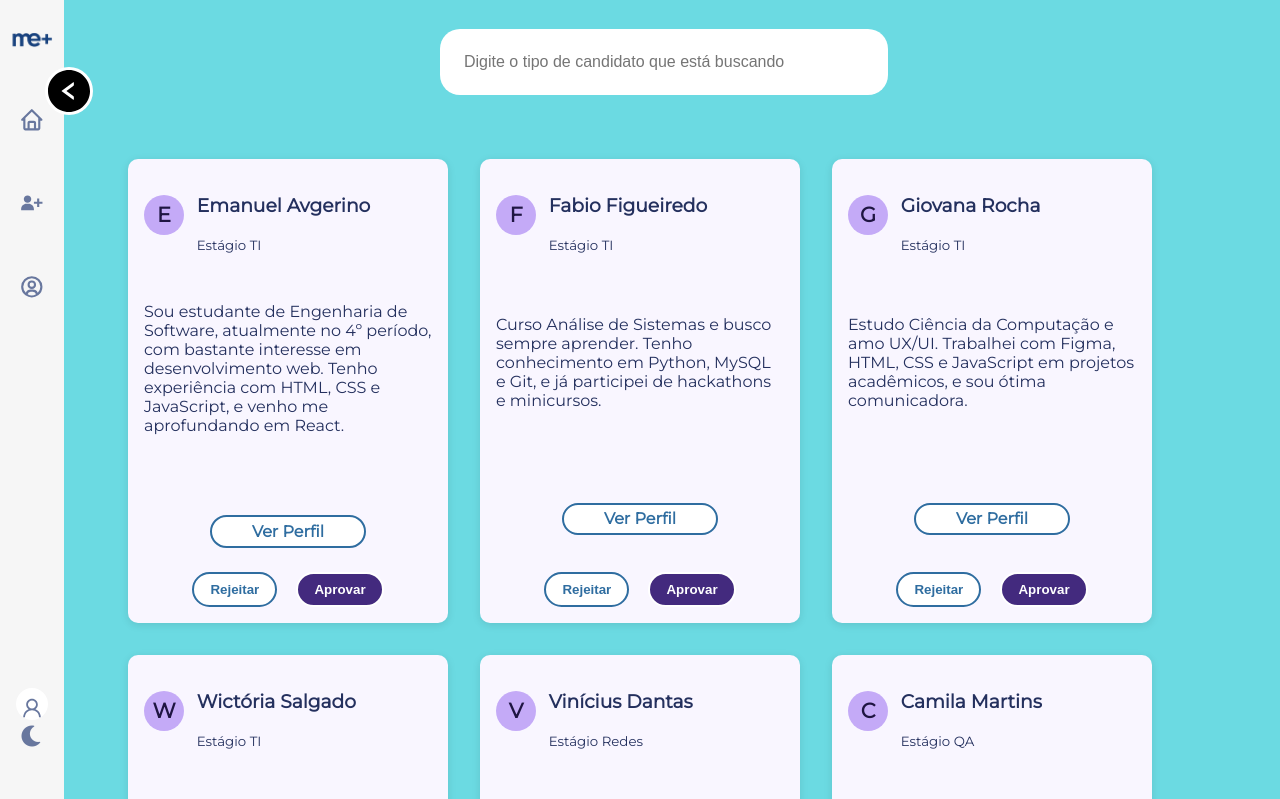
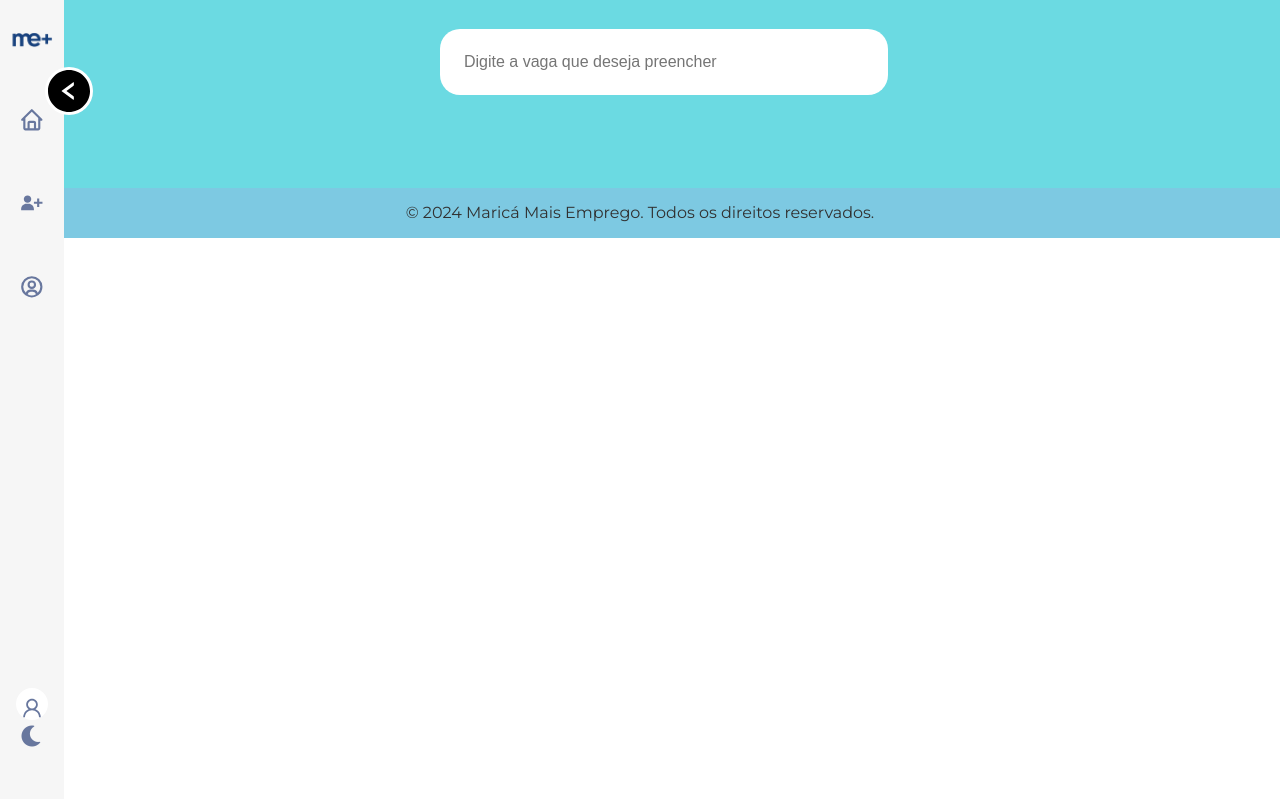
Before and after one commit to pfFabio/marica-emprego_3periodo, a React (Create React App) app: page /feedempresa in a window 1280 px wide. Shown: the top 799 px of the page. Built offline with nearby package versions, Linux system fonts and the light colour scheme.

Commit message:
atualizando o feed empresa

```diff
--- a/src/components/FeedEmpresa.jsx
+++ b/src/components/FeedEmpresa.jsx
@@ -137,9 +137,44 @@ const BotaoRejeitar = styled.button`
 `
 
 
+const ModalOverlay = styled.div`
+    position: fixed;
+    top: 0; left: 0; right: 0; bottom: 0;
+    background: rgba(0,0,0,0.4);
+    display: flex;
+    align-items: center;
+    justify-content: center;
+    z-index: 1000;
+`;
+
+const ModalCard = styled.div`
+    background: #fff;
+    border-radius: 12px;
+    padding: 2rem;
+    min-width: 320px;
+    max-width: 90vw;
+    box-shadow: 0 4px 24px rgba(0,0,0,0.18);
+    display: flex;
+    flex-direction: column;
+    gap: 1.2rem;
+`;
+
+const ModalClose = styled.button`
+    align-self: flex-end;
+    background: none;
+    border: none;
+    font-size: 1.5rem;
+    color: #432a7e;
+    cursor: pointer;
+`;
+
+
+
 
 function FeedEmpresa(){
     const[candidatos, setCandidatos] = useState([])
+    const[busca, setBusca] = useState("");
+    const[modalCandidato, setModalCandidato] = useState(null);
 
     useEffect(() =>{
         fetch('/candidatos.json')
@@ -147,27 +182,33 @@ function FeedEmpresa(){
             .then(data => setCandidatos(data))
     }, []);
 
+    const candidatosFiltrados = candidatos.filter(candidato =>
+        Array.isArray(candidato.vagas) &&
+        candidato.vagas.some(vaga => vaga.toLowerCase().includes(busca.toLowerCase()))
+    );
+
     return(
         <Body>
 
             <ConteudoPrincipal>
                 <CaixaPesquisa>
-                    <Input type="text" placeholder="Digite o tipo de candidato que está buscando"/>
+                    <Input id="BuscaVaga" type="text" placeholder="Digite a vaga que deseja preencher"
+                        value={busca}
+                        onChange={e => setBusca(e.target.value)}/>
                 </CaixaPesquisa>
 
                 <ContainerCartoes>
-                    {candidatos.map(candidato =>(
-
+                    {candidatosFiltrados.map(candidato =>(
                         <Cartao key = {candidato.id}>
                             <CabecalhoCartao>
                                 <Avatar>{candidato.avatar}</Avatar>
                                 <div>
                                     <h3>{candidato.nome}</h3>
-                                <small>{candidato.vaga}</small>
+                                    <small>{candidato.vagas}</small>
                                 </div>
                             </CabecalhoCartao>
                             <p>{candidato.descricao}</p>
-                        <BotaoLink href="#" >Ver Perfil</BotaoLink>
+                            <BotaoLink onClick={e => {e.preventDefault(); setModalCandidato(candidato);}} >Ver Perfil</BotaoLink>
                             <BotoesCartao>
                                 <BotaoRejeitar>Rejeitar</BotaoRejeitar>
                                 <BotaoAprovar>Aprovar</BotaoAprovar>
@@ -176,6 +217,25 @@ function FeedEmpresa(){
                     ))}
                 </ContainerCartoes>
 
+                {modalCandidato && (
+                    <ModalOverlay onClick={() => setModalCandidato(null)}>
+                        <ModalCard onClick={e => e.stopPropagation()}>
+                            <ModalClose onClick={() => setModalCandidato(null)} title="Fechar">&times;</ModalClose>
+                            <CabecalhoCartao>
+                                <Avatar>{modalCandidato.avatar}</Avatar>
+                                <div>
+                                    <h3>{modalCandidato.nome}</h3>
+                                    <small>{Array.isArray(modalCandidato.vagas) ? modalCandidato.vagas.join(", ") : modalCandidato.vagas}</small>
+                                </div>
+                            </CabecalhoCartao>
+                            <p><strong>Descrição:</strong> {modalCandidato.descricao}</p>
+                            <p><strong>Competências:</strong> {modalCandidato.competencias && modalCandidato.competencias.join(", ")}</p>
+                            <p><strong>Telefone:</strong> {modalCandidato.telefone}</p>
+                            <p><strong>Endereço:</strong> {modalCandidato.endereco}</p>
+                        </ModalCard>
+                    </ModalOverlay>
+                )}
+
             </ConteudoPrincipal>
         </Body>
     )
```
Lines whose indentation alone changed are shown as unchanged.
